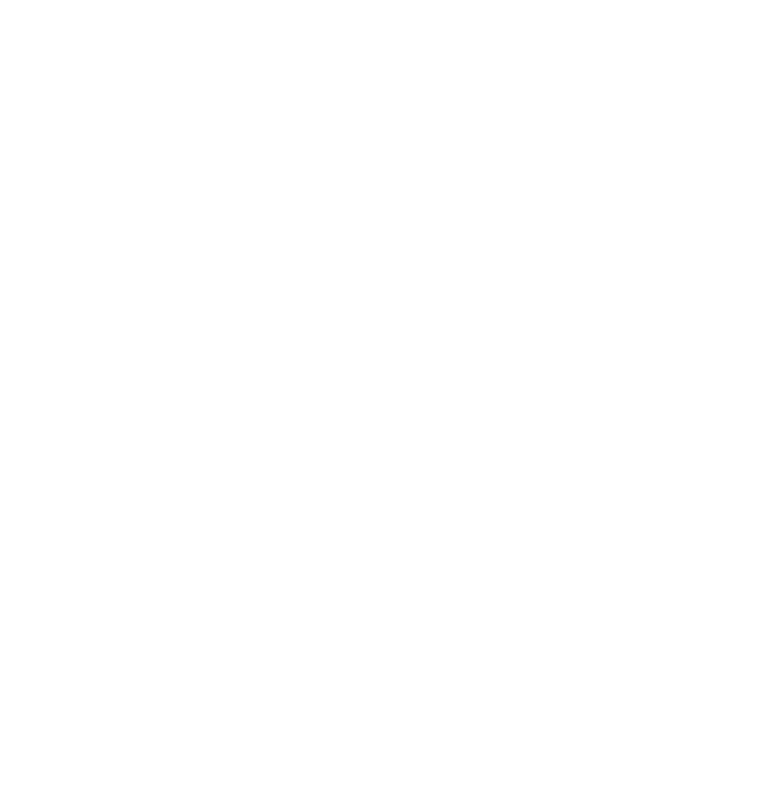
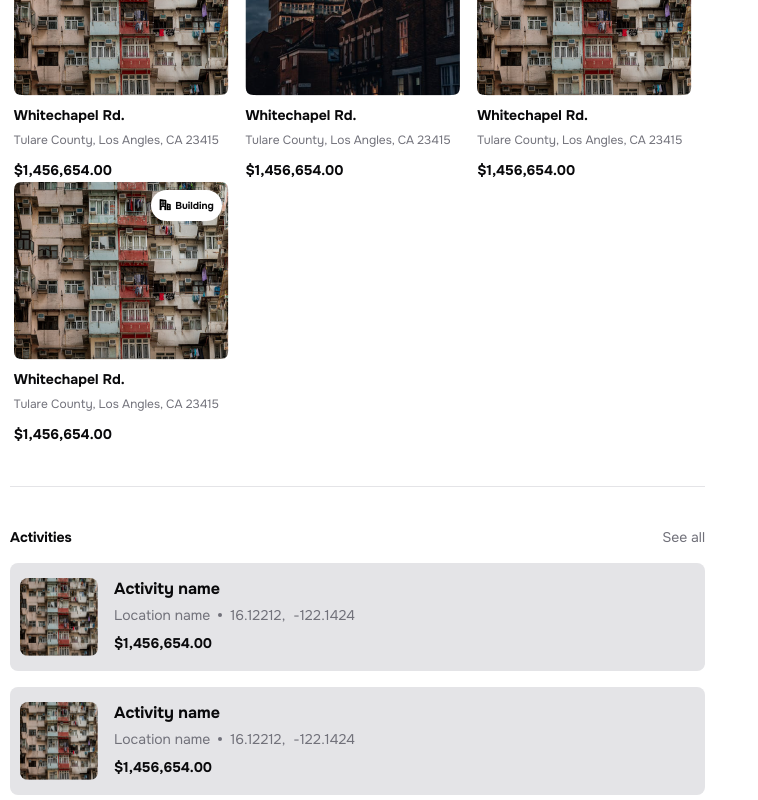
Before and after one commit to Turaska-Chandra-Barman/React-Assainment-1, a React (Vite) app: page /Locations in a window 1280 px wide. Shown: the part 860-1660 px from the top of the page, without its empty margins (0-758 px from the left). Before the commit the page ends 800 px from the top, so only its background shows below. Built offline with nearby package versions, Linux system fonts and the light colour scheme.

Commit message:
Location component complete

```diff
--- a/src/components/Location.jsx
+++ b/src/components/Location.jsx
@@ -1,6 +1,6 @@
 import React from 'react'
 import { Button } from './common/Button'
-import { Link } from 'react-router-dom'
+import { Link, useOutletContext } from 'react-router-dom'
 import { NewIncident } from './NewIncident'
 import { Search } from './common/Search'
 import { Input } from './common/input'
@@ -8,6 +8,10 @@
 import { Container } from './common/container'
 
 export const Location = () => {
+
+
+  const [{location, locationListing}] = useOutletContext();
+ console.log(locationListing)
 
   const array = [
     {
@@ -39,21 +43,21 @@
             <div className='flex items-center gap-3 flex-wrap justify-center'>
               <Input className=' w-[150px] sm:w-auto text-[8px] sm:text-xs'/>
               <Filter className=' w-[150px] sm:w-auto text-[8px] sm:text-xs'/>
-              <Button className='flex items-center justify-center sm:justify-normal max-w-[300px] w-full py-4 px-6 sm:w-auto '>
+              <Button className='flex items-center justify-center sm:justify-normal max-w-[300px] w-full py-2 px-6 sm:w-auto '>
                   <img src="/img/addingButton.png" alt="button" />
                   <h1>New Incident</h1>
               </Button>
             </div>
         </div>
       </Search>
-      {/* <Container className='mt-10'>
-        <div className='grid grid-cols-12 gap-24'>
-          <div className='col-span-7'>
+      <Container className='mt-10 '>
+        <div className='grid grid-cols-12 xl:gap-24 w-full'>
+          <div className='col-span-12 xl:col-span-7'>
 
             {
               array.map((item,i) => {
 
-               return <div className='flex items-center gap-4 mb-10 '>
+               return <div key={item.id} className='flex items-center gap-4 mb-10 '>
                   <div className='size-9 rounded-full bg-[#F2F2F3] flex items-center justify-center '>
                   <img  src={item.img} alt="LocationImg" />
                   </div>
@@ -74,26 +78,102 @@
             </div>
             <div className='w-full h-[0.8px] bg-border-bg mb-10 '></div>
 
-            <div>
-              <div className='flex items-center justify-between'>
+            <div className='cardDetails'>
+              <div className='flex items-center justify-between mb-4'>
                 <h1 className='text-primary text-sm font-bold'>Locations</h1>
                 <small className='text-secondary text-sm font-normal'>See all</small>
               </div>
 
+            <div className=' grid grid-cols-[repeat(auto-fill,minmax(224px,1fr))] justify-items-center  '>
 
+               {
+                  location.map(({currency,id,img,name,text}) => {
+
+                 return  <div key={id} className='max-w-[224px] w-full relative'>
+                      <img src={img} alt="locationCardimg" />
+                      <div  className=' absolute top-2 right-4 gap-1 flex items-center p-2 bg-white rounded-full'>
+                        <img src="/img/Locationcardlogo.png" alt="logo" />
+                        <h1 className='text-[10px] font-bold text-primary'>Building</h1>
+                      </div>
+                      <h1 className='text-primary font-bold text-sm mb-2.5 mt-3  leading-none'>{name}</h1>
+                      <p className='text-secondary text-xs font-normal mb-2.5'>{text}</p>
+                      <span className='text-primary font-bold text-sm '>{currency}</span>
+                    </div>
+              })
+              }
+                 {/* <div className='max-w-[224px] w-full relative'>
+                      <img src="/img/location-img-01.png" alt="" />
+                      <div  className=' absolute top-2 right-4 gap-1 flex items-center p-2 bg-white rounded-full'>
+                        <img src="/img/Locationcardlogo.png" alt="logo" />
+                        <h1 className='text-[10px] font-bold text-primary'>Building</h1>
+                      </div>
+                      <h1 className='text-primary font-bold text-sm mb-2.5 mt-3  leading-none'>Whitechapel Rd.</h1>
+                      <p className='text-secondary text-xs font-normal mb-2.5'>Tulare County,  Los Angles, CA 23415</p>
+                      <span className='text-primary font-bold text-sm '>$1,456,654.00</span>
+                    </div>  */}
+            </div>
+
+
+            </div>
+            <div className='w-full h-[0.8px] bg-border-bg mb-10  mt-10'></div>
+
+            <div className='secondaryCard'>
+              <div>
+
+                  {
+                    locationListing.map(({headername,headernext,id,img,name,textname,textnumprimary,textnumsecondary,currency},i) => {
+                   return   <>
+                      <div className=' flex items-center justify-between mb-4'>
+                        <h1 className='text-primary text-sm font-bold'>{headername}</h1>
+                        <span className='text-secondary text-sm font-normal'>{headernext}</span>
+                      </div>
+                        <div className='flex items-center w-full h-[108px] bg-border-bg py-4 px-2.5 gap-4 rounded-lg'>
+                          <img className='w-[78px] h-[78px] rounded-lg' src={img} alt="locationimg" />
+                          <div>
+                            <h1 className='text-base text-primary font-bold mb-2 leading-none'>{name}</h1>
+                            <div className='flex items-center gap-2'>
+                              <span className='text-secondary font-normal text-sm'>{textname}</span>
+                              <span className='size-1 rounded-full bg-secondary block'></span>
+                              <span className='text-secondary font-normal text-sm'>{textnumprimary}</span>
+                              <span className='text-secondary font-normal text-sm'>{textnumsecondary}</span>
+                            </div>
+                            <p className='text-primary font-bold text-sm mt-2'>{currency}</p>
+
+                          </div>
+                        </div>
+                        <div className='flex items-center w-full h-[108px] bg-border-bg py-4 px-2.5 gap-4 rounded-lg mt-4'>
+                          <img className='w-[78px] h-[78px] rounded-lg' src={img} alt="locationimg" />
+                          <div>
+                            <h1 className='text-base text-primary font-bold mb-2 leading-none'>{name}</h1>
+                            <div className='flex items-center gap-2'>
+                              <span className='text-secondary font-normal text-sm'>{textname}</span>
+                              <span className='size-1 rounded-full bg-secondary block'></span>
+                              <span className='text-secondary font-normal text-sm'>{textnumprimary}</span>
+                              <span className='text-secondary font-normal text-sm'>{textnumsecondary}</span>
+                            </div>
+                            <p className='text-primary font-bold text-sm mt-2'>{currency}</p>
+
+                          </div>
+                        </div>
+                          {i === 0? <div className='w-full h-[0.8px] bg-border-bg mb-10 mt-10 '></div>:''}
+                        </>
+                    })
+                  }
+
+              </div>
             </div>
           </div>
 
 
 
-          <div className='col-span-5'>
+          <div className=' col-span-12 xl:col-span-5'>
             <small className=' mb-5 text-secondary text-sm block'>Incident Map</small>
             <img src="/img/mapimg-02.png" alt="mapImg" />
             <span className='text-secondary text-sm font-normal  mt-5 block'>Start 19.1232, -118.233 &nbsp;
             End 19.3245, -119.2323</span>
           </div>
         </div>
-      </Container> */}
+      </Container>
 
     </>
   )
--- /dev/null
+++ b/src/components/MainIncident.js
@@ -0,0 +1,7 @@
+import React from 'react'
+
+export const MainIncident = () => {
+  return (
+    <h1>hello</h1>
+  )
+}
```
Also changed, not shown: public/img/Locationcardlogo.png (added), src/lib/Json.js.
